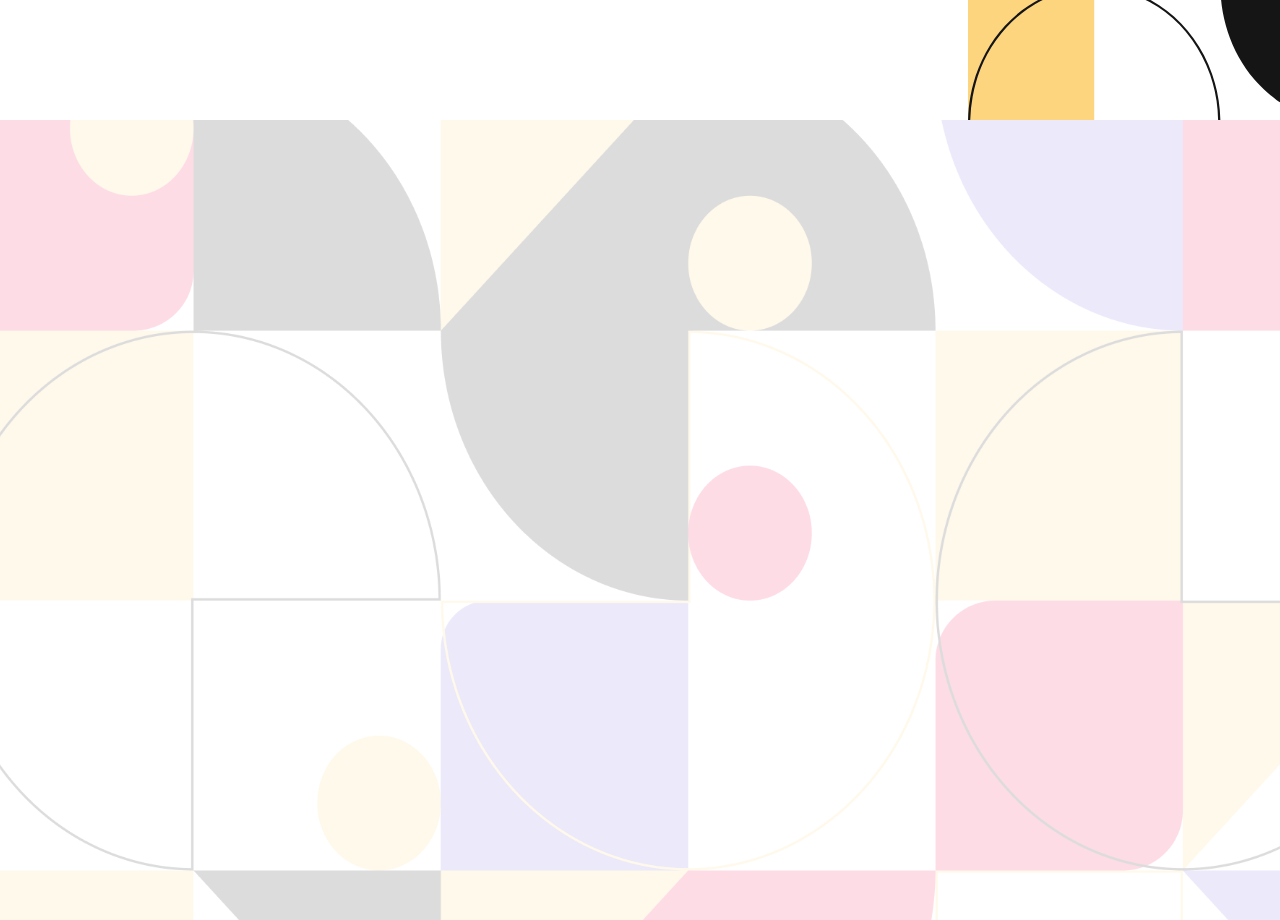
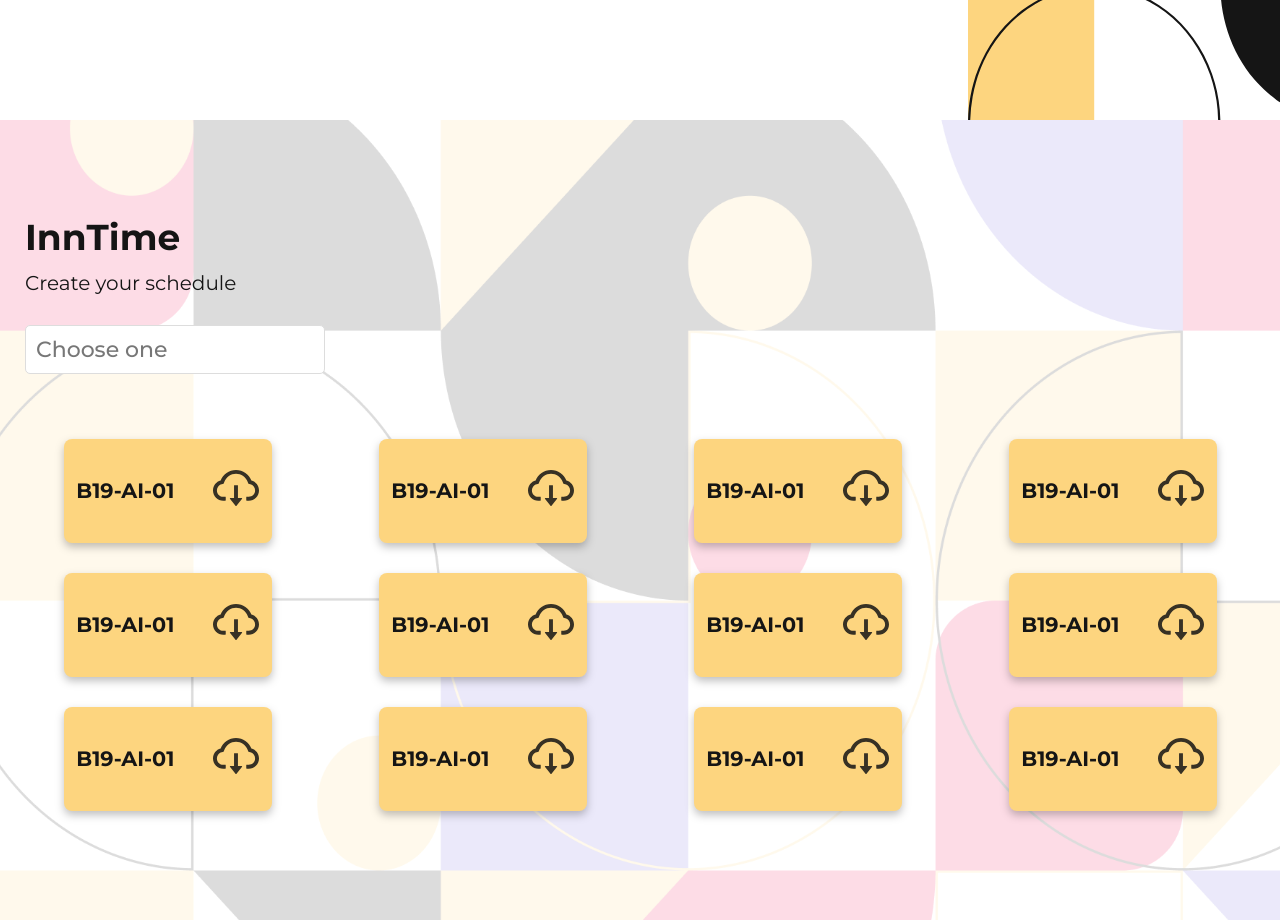
Before and after one commit to InnTime/InnTime-frontend, a React (Create React App) app: page / in a window 1280 px wide. Shown: the part 680-1600 px from the top of the page. Built offline with nearby package versions, Linux system fonts and the light colour scheme.

Commit message:
update addSection, add MyDropdownMenu component and reorganize components a bit

```diff
--- a/src/Components/AddSection/AddSection.module.css
+++ b/src/Components/AddSection/AddSection.module.css
@@ -3,3 +3,36 @@
     width: 100%;
     height: 100vh;
 }
+
+.addSection__header {
+    grid-column: auto;
+}
+
+
+.addSection__title {
+    padding-top: 95px;
+    font-weight: 700;
+    font-size: 36px;
+    line-height: 44px;
+    margin-bottom: 12px;
+}
+
+
+.addSection__description {
+    font-weight: 400;
+    font-size: 20px;
+    line-height: 24px;
+    margin-bottom: 30px;
+}
+
+.addSection__sorting {
+    display: grid;
+    margin-bottom: 65px;
+    gap: var(--grid-gap);
+}
+
+.addSection__scheduleCards {
+    display: grid;
+    grid-template-columns: repeat(4, 1fr);
+    gap: var(--grid-gap);
+}
--- a/src/Components/AddSection/AddSection.tsx
+++ b/src/Components/AddSection/AddSection.tsx
@@ -1,8 +1,51 @@
 import React from 'react';
 import cl from './AddSection.module.css';
+import MyDropdownMenu from "../UI/MyDropdownMenu/MyDropdownMenu";
+import MyButton from "../UI/MyButton/MyButton";
+import MyIcon from "../UI/MyIcon/MyIcon";
+
 const AddSection = () => {
     return (
         <div className={cl.addSection}>
+            <div className="container">
+                <section className={cl.addSection__header}>
+                    <h1 className={cl.addSection__title}>
+                        InnTime
+                    </h1>
+                    <p className={cl.addSection__description}>
+                        Create your schedule
+                    </p>
+                </section>
+                <section className={cl.addSection__sorting + " grid"}>
+                    <MyDropdownMenu/>
+                </section>
+                <section className={cl.addSection__scheduleCards}>
+                    <MyButton backgroundColor="yellow" color="black" text="B19-AI-01"
+                              icon={<MyIcon type="download" color="black"/>}/>
+                    <MyButton backgroundColor="yellow" color="black" text="B19-AI-01"
+                              icon={<MyIcon type="download" color="black"/>}/>
+                    <MyButton backgroundColor="yellow" color="black" text="B19-AI-01"
+                              icon={<MyIcon type="download" color="black"/>}/>
+                    <MyButton backgroundColor="yellow" color="black" text="B19-AI-01"
+                              icon={<MyIcon type="download" color="black"/>}/>
+                    <MyButton backgroundColor="yellow" color="black" text="B19-AI-01"
+                              icon={<MyIcon type="download" color="black"/>}/>
+                    <MyButton backgroundColor="yellow" color="black" text="B19-AI-01"
+                              icon={<MyIcon type="download" color="black"/>}/>
+                    <MyButton backgroundColor="yellow" color="black" text="B19-AI-01"
+                              icon={<MyIcon type="download" color="black"/>}/>
+                    <MyButton backgroundColor="yellow" color="black" text="B19-AI-01"
+                              icon={<MyIcon type="download" color="black"/>}/>
+                    <MyButton backgroundColor="yellow" color="black" text="B19-AI-01"
+                              icon={<MyIcon type="download" color="black"/>}/>
+                    <MyButton backgroundColor="yellow" color="black" text="B19-AI-01"
+                              icon={<MyIcon type="download" color="black"/>}/>
+                    <MyButton backgroundColor="yellow" color="black" text="B19-AI-01"
+                              icon={<MyIcon type="download" color="black"/>}/>
+                    <MyButton backgroundColor="yellow" color="black" text="B19-AI-01"
+                              icon={<MyIcon type="download" color="black"/>}/>
+                </section>
+            </div>
         </div>
     );
 };
--- a/src/Components/HomeSection/HomeSection.tsx
+++ b/src/Components/HomeSection/HomeSection.tsx
@@ -2,9 +2,9 @@ import React from 'react';
 import homepageDecorLeft from "../../assets/homepage-decor-left.svg";
 import logo from "../../assets/logo.svg";
 import homepageDecorRight from "../../assets/homepage-decor-right.svg";
-import MyButton from "../UI/button/MyButton";
+import MyButton from "../UI/MyButton/MyButton";
 import cl from './HomeSection.module.css';
-import MyIcon from "../UI/icon/MyIcon";
+import MyIcon from "../UI/MyIcon/MyIcon";
 
 const HomeSection = () => {
     return (
--- a/src/Components/UI/button/MyButton.tsx
+++ b/src/Components/UI/MyButton/MyButton.tsx
@@ -1,6 +1,6 @@
 import React, {ReactNode} from 'react';
 import cl from './MyButton.module.css';
-import MyIcon, {IconProps} from "../icon/MyIcon";
+import MyIcon, {IconProps} from "../MyIcon/MyIcon";
 
 interface Props {
     text: string,
--- /dev/null
+++ b/src/Components/UI/MyDropdownMenu/MyDropdownMenu.css
@@ -0,0 +1,44 @@
+
+.dropdown {
+    margin: 0 auto;
+    z-index: 10000;
+    width: 300px;
+    position: relative;
+}
+.dropdown,
+.dropdown * {
+    z-index: 10;
+}
+.dropdown .dropdown-btn {
+    cursor: pointer;
+    background: white;
+    display: flex;
+    align-items: center;
+    justify-content: space-between;
+    padding: 10px;
+    border: 1px solid #ddd;
+    border-radius: 5px;
+    color: #777;
+    font-weight: 500;
+}
+.dropdown-content {
+    position: absolute;
+    left: 0;
+    width: 100%;
+    box-shadow: 0 0 10px 5px rgba(0, 0, 0, 0.07);
+    background-color: #FFFFFF;
+}
+.dropdown-content .item {
+    padding: 10px;
+    cursor: pointer;
+}
+.dropdown-content .item:hover {
+    background: #fcfcfc;
+}
+
+button {
+    z-index: -1;
+    display: block;
+    width: 300px;
+    margin: 0 auto;
+}
--- /dev/null
+++ b/src/Components/UI/MyDropdownMenu/MyDropdownMenu.tsx
@@ -0,0 +1,64 @@
+import React, {useState} from 'react';
+import './MyDropdownMenu.css';
+
+
+const MyDropdownMenu = () => {
+    const [isActive, setIsActive] = useState(false);
+    const [selected, setIsSelected] = useState("Choose one");
+
+    return (
+        <div className="App">
+            <div className="dropdown">
+                <div
+                    onClick={(e) => {
+                        setIsActive(!isActive);
+                    }}
+                    className="dropdown-btn"
+                >
+                    {selected}
+                    <span
+                        className={isActive ? "fas fa-caret-up" : "fas fa-caret-down"}
+                    />
+                </div>
+                <div
+                    className="dropdown-content"
+                    style={{ display: isActive ? "block" : "none" }}
+                >
+                    <div
+                        onClick={(e) => {
+                            // @ts-ignore
+                            setIsSelected(e.target.textContent);
+                            setIsActive(!isActive);
+                        }}
+                        className="item"
+                    >
+                        One
+                    </div>
+                    <div
+                        className="item"
+                        onClick={(e) => {
+                            // @ts-ignore
+                            setIsSelected(e.target.textContent);
+                            setIsActive(!isActive);
+                        }}
+                    >
+                        Two
+                    </div>
+                    <div
+                        className="item"
+                        onClick={(e) => {
+                            // @ts-ignore
+                            setIsSelected(e.target.textContent);
+                            setIsActive(!isActive);
+                        }}
+                    >
+                        Three
+                    </div>
+                </div>
+            </div>
+        </div>
+
+    );
+};
+
+export default MyDropdownMenu;
--- a/src/index.css
+++ b/src/index.css
@@ -5,12 +5,11 @@
     --color-yellow: #FDD57F;
     --color-white: #FFFFFF;
 
-    --container-width: 1440px;
-    --grid-column-width: 98px;
-    --grid-gap: 30px;
-
     --index: calc(1vw + 1vh);
 
+    --container-width: 1270px;
+    --grid-column-width: 132px;
+    --grid-gap: 30px;
 }
 
 * {
```
Also changed, not shown: src/Components/UI/MyButton/MyButton.module.css (renamed from src/Components/UI/button/MyButton.module.css), src/Components/UI/MyDropdownMenu/MyDropdownItem/MyDropdownItem.tsx (added), src/Components/UI/MyIcon/MyIcon.module.css (renamed from src/Components/UI/icon/MyIcon.module.css), src/Components/UI/MyIcon/MyIcon.tsx (renamed from src/Components/UI/icon/MyIcon.tsx).
